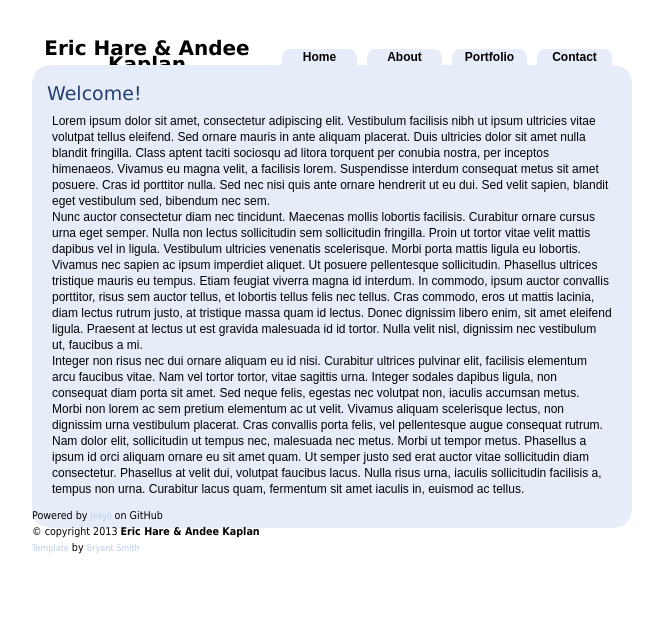
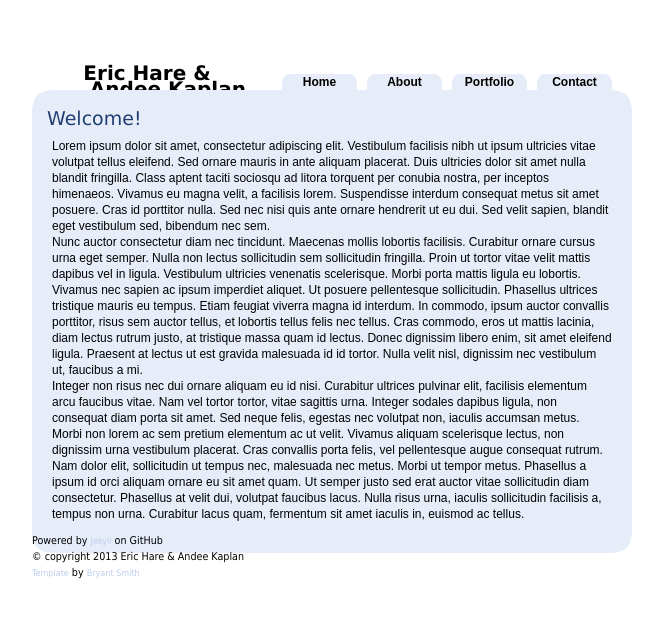
Before and after one commit to erichare/harekaplan.github.com, a Jekyll site: the page built from index.html, in a window 1280 px wide. Shown: the top 618 px of the page, without its empty margins (303-966 px from the left). Built offline with Jekyll 4.4.1, drawn with Linux system fonts in a browser that asks for light colours; Markdown is read by kramdown in place of the engine named in the settings.

```diff
--- a/_layouts/default.html
+++ b/_layouts/default.html
@@ -14,7 +14,7 @@
 <body>
 <div id="mainContentArea">
 	<div id="contentBox">
-        <div id="title">Eric Hare & Andee Kaplan</div>
+        <div id="title">Eric Hare & <br /> &nbsp;&nbsp;&nbsp;&nbsp;&nbsp; Andee Kaplan</div>
 
         <div id="linkGroup">
             <div class="link"><a href="index.html">Home</a></div>
@@ -31,8 +31,9 @@
 			</div>
 			<div id="footer">
 				<p>Powered by <a href="https://github.com/mojombo/jekyll">Jekyll</a> on GitHub
-				<br /> &copy; copyright 2013 <strong>Eric Hare & Andee Kaplan</strong>
-				<br /><a href="http://www.aszx.net">Template</a> by <a href="http://www.bryantsmith.com">Bryant Smith</a></div>
+				<br /> &copy; copyright 2013 Eric Hare & Andee Kaplan
+				<br /><a href="http://www.aszx.net">Template</a> by <a href="http://www.bryantsmith.com">Bryant Smith</a>
+			</div>
         </div>
 	</div>
 </div>
--- a/css/BlueBliss/bluebliss.css
+++ b/css/BlueBliss/bluebliss.css
@@ -130,7 +130,7 @@ background-repeat:no-repeat;
 #footer
 {
 width:600px;
-height:20px;
+height:60px;
 background-color:#FFFFFF;
 background-image:url(footer.gif);
 background-repeat:no-repeat;
@@ -146,7 +146,7 @@ color:#BDCDEC;
 
 #contentBox
 {
-margin-top:25px;
+margin-top:50px;
 }
 
 
```
